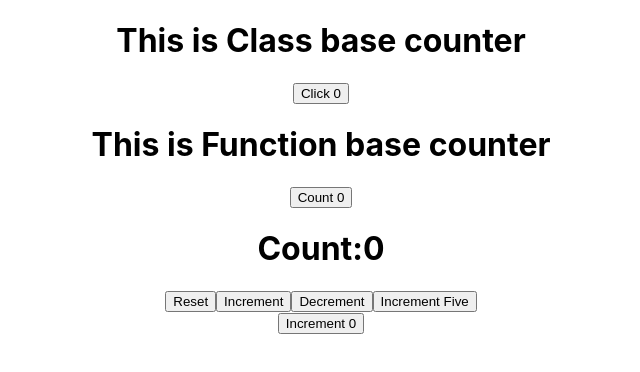
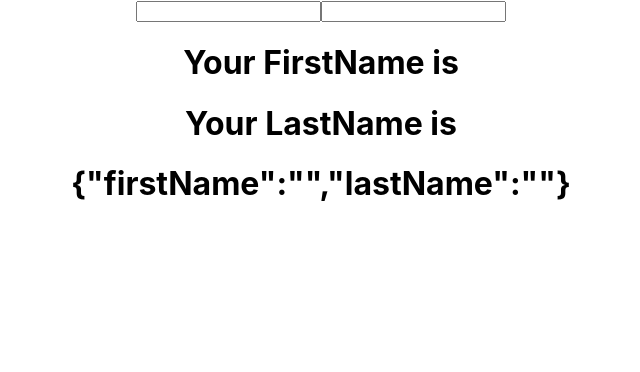
Before and after one commit to SandeepKumar377/ReactJs-Hooks-Tut, a React (Create React App) app: page / in a window 1280 px wide. Shown: the top 372 px of the page, without its empty margins (319-959 px from the left). Built offline with nearby package versions, Linux system fonts and the light colour scheme.

Commit message:
useState with object

```diff
--- a/src/App.js
+++ b/src/App.js
@@ -1,16 +1,18 @@
 import './App.css';
-import ClassCounter from './components/ClassCounter';
-import ClassCounterTwo from './components/ClassCounterTwo';
-import FunctionCounter from './components/FunctionCounter';
-import FunctionCounterTwo from './components/FunctionCounterTwo';
+import FunctionCounterThree from './components/FunctionCounterThree';
+// import ClassCounter from './components/ClassCounter';
+// import ClassCounterTwo from './components/ClassCounterTwo';
+// import FunctionCounter from './components/FunctionCounter';
+// import FunctionCounterTwo from './components/FunctionCounterTwo';
 
 function App() {
   return (
     <div className="App">
-       <ClassCounter/>
+      <FunctionCounterThree/>
+       {/* <ClassCounter/>
        <FunctionCounter/>
        <FunctionCounterTwo/>
-       <ClassCounterTwo/>
+       <ClassCounterTwo/> */}
     </div>
   )
 }
--- /dev/null
+++ b/src/components/FunctionCounterThree.js
@@ -0,0 +1,20 @@
+import React, {useState} from "react";
+
+const FunctionCounterThree = () => {
+    const [name, setName] = useState({
+        firstName: '',
+        lastName: ''
+    })
+    return (
+        <div>
+            <form>
+                <input type="text" value={name.firstName} onChange={e =>setName({...name, firstName: e.target.value})} />
+                <input type="text" value={name.lastName} onChange={e =>setName({...name, lastName: e.target.value})} />
+            </form>
+            <h1>Your FirstName is {name.firstName}</h1>
+            <h1>Your LastName is {name.lastName}</h1>
+            <h1>{JSON.stringify(name)}</h1>
+        </div>
+    )
+}
+export default FunctionCounterThree
```
